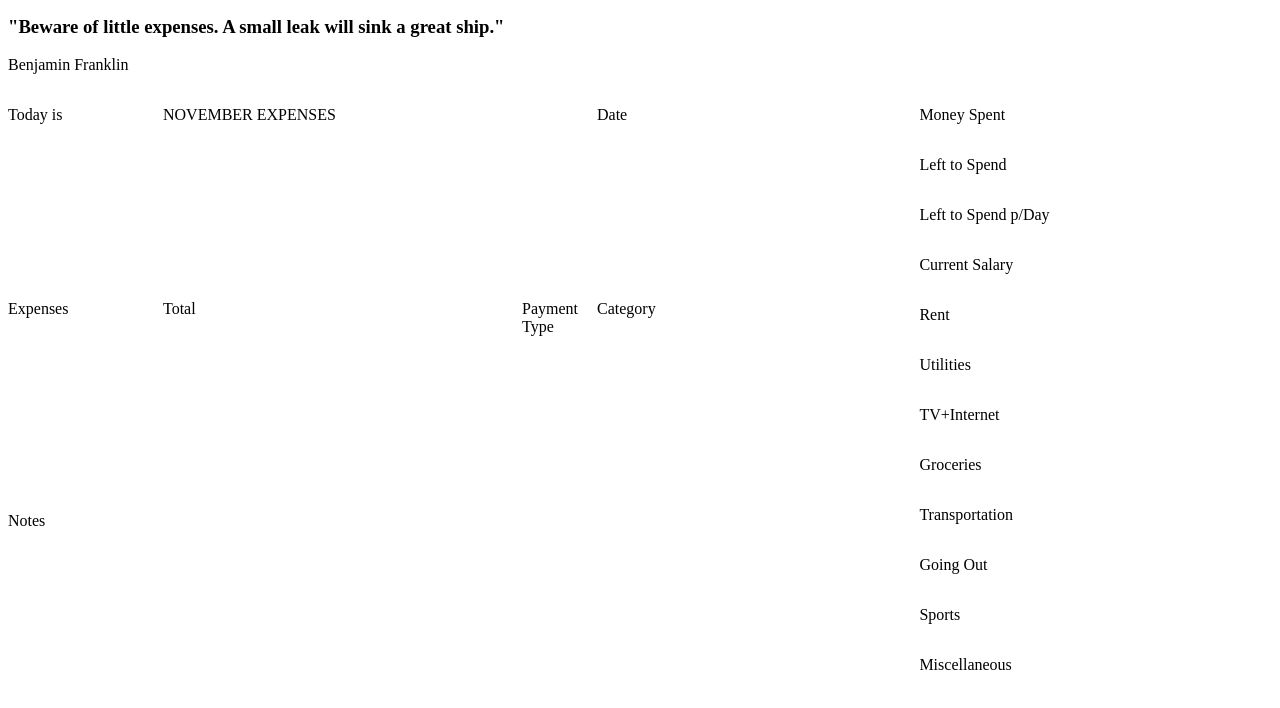
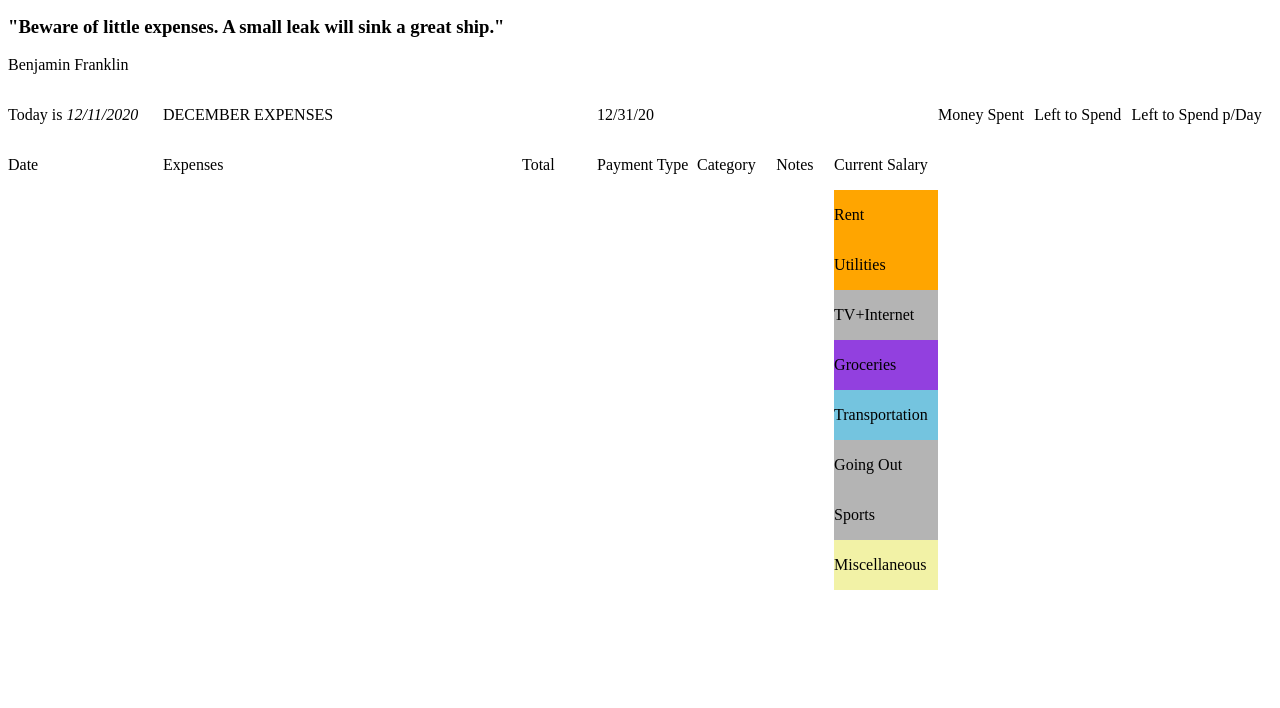
Before and after one commit to tinchonapa/vanilla_expense-trarcker, a plain HTML site: page index.html in a window 1280 px wide. Shown: the part 78-786 px from the top of the page. Drawn offline with Linux system fonts and the light colour scheme.

Commit message:
Adjusted cell locations + styling

```diff
--- a/index.html
+++ b/index.html
@@ -5,6 +5,7 @@
   <meta name="viewport" content="width=device-width, initial-scale=1.0">
   <title>Expense Tracker</title>
   <link rel="stylesheet" href="style.css">
+
 </head>
 <body>
   <div id="title">
@@ -21,7 +22,10 @@
           <p id="today">Today is <i id="todays-date"></i></p>
         </div>
         <div class="month-subtitle">
-          <p>NOVEMBER EXPENSES</p>
+          <p>DECEMBER EXPENSES</p>
+        </div>
+        <div class="end-of-month">
+          <p>12/31/20</p>
         </div>
         <div class="table-title date">
           <p>Date</p>
@@ -82,6 +86,10 @@
       </div>
     </div>
   </div>
-
+  <script>
+    var d = new Date()
+    document.getElementById('todays-date').innerHTML = d.toLocaleDateString('en-US');
+    // document.getElementsByClassName('date')[0].firstElementChild.innerHTML =
+  </script>
 </body>
 </html>
--- a/style.css
+++ b/style.css
@@ -15,14 +15,11 @@ body {
   display: grid;
 }
 
+/* Main expenses table */
 #container {
   grid-template-columns: 155px 359px 75px 100px;
+  grid-template-rows: min-content min-content;
   grid-column: 1;
-  grid-row: 1;
-}
-
-#summary {
-  grid-column: 2;
   grid-row: 1;
 }
 
@@ -36,32 +33,101 @@ body {
   grid-row: 1;
 }
 
-.table-title .date {
+.table-title.date {
   grid-column: 1;
   grid-row: 2;
 }
 
-.table-title .expenses-name {
+.table-title.expenses-name {
   grid-column: 2;
   grid-row: 2;
 }
 
-.table-title .total {
+.table-title.total {
   grid-column: 3;
   grid-row: 2;
 }
 
-.table-title .payment-type {
+.table-title.payment-type {
   grid-column: 4;
   grid-row: 2;
 }
 
-.table-title .category {
+.table-title.category {
   grid-column: 5;
   grid-row: 2;
 }
 
-.table-title .note {
+.table-title.note {
   grid-column: 6;
   grid-row: 2;
 }
+
+/* summary table */
+#summary {
+  grid-column: 2;
+  grid-row: 1;
+  grid-auto-rows: min-content;
+}
+
+.expenses-summary-title {
+  grid-column: 2;
+  grid-row: 1;
+}
+
+.left-to-spend {
+  grid-column: 3;
+  grid-row: 1;
+}
+
+.to-spend-per-day {
+  grid-column: 4;
+  grid-row: 1;
+}
+
+.current-salary {
+  grid-column: 1;
+  grid-row: 2;
+}
+.rent.living {
+  grid-column: 1;
+  grid-row: 3;
+}
+.utilities.living {
+  grid-column: 1;
+  grid-row: 4;
+}
+.tv-internet.fun {
+  grid-column: 1;
+  grid-row: 5;
+}
+.groceries {
+  grid-column: 1;
+  grid-row: 6;
+  background-color: rgb(146, 64, 223);
+}
+.transportation {
+  grid-column: 1;
+  grid-row: 7;
+  background-color: rgb(116, 196, 223);
+}
+.going-out.fun {
+  grid-column: 1;
+  grid-row: 8;
+}
+.sports.fun {
+  grid-column: 1;
+  grid-row: 9;
+}
+.miscellaneous {
+  grid-column: 1;
+  grid-row: 10;
+  background-color: rgb(242, 242, 166);
+}
+
+.living {
+  background-color: orange;
+}
+.fun {
+  background-color: rgb(180, 180, 180);
+}
```
